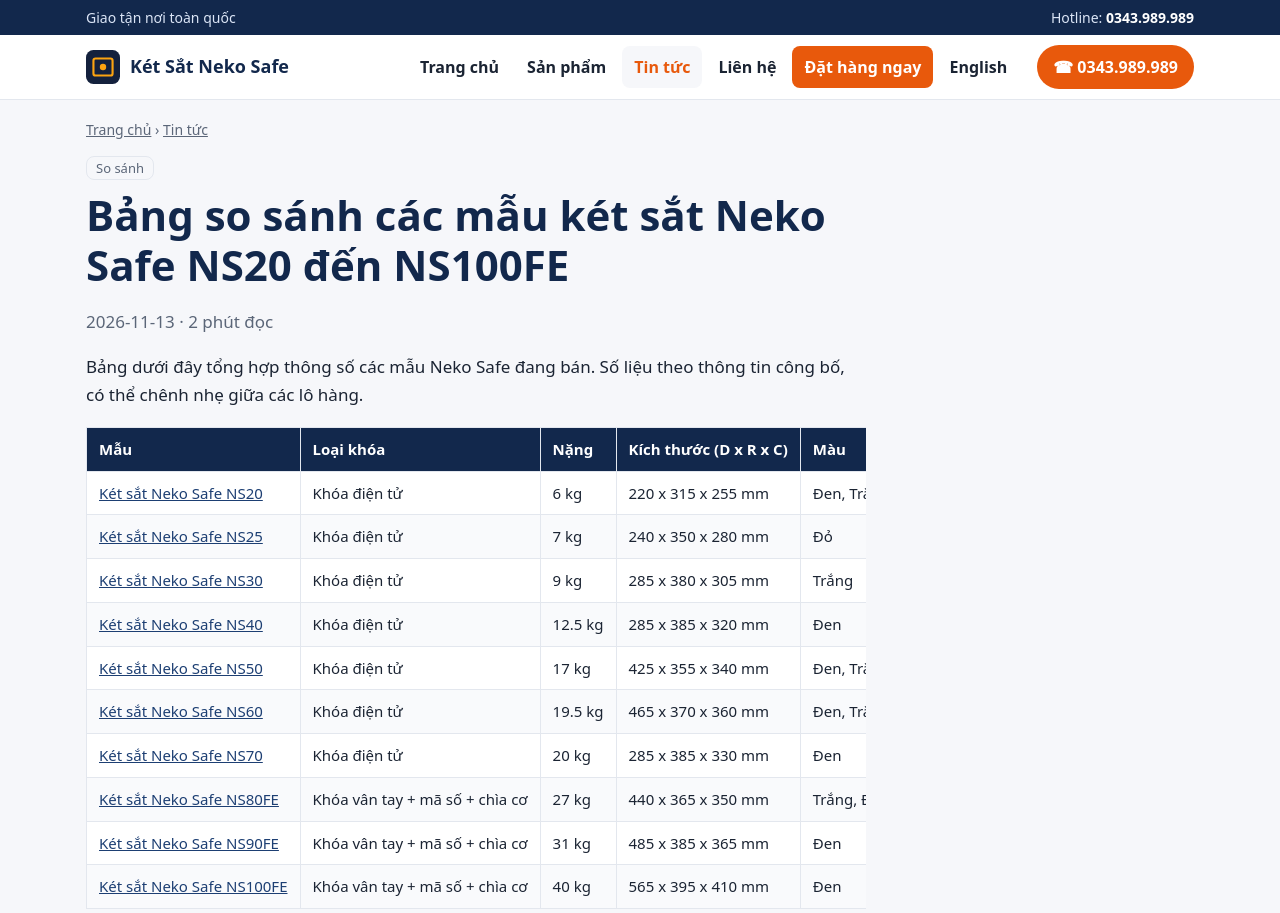
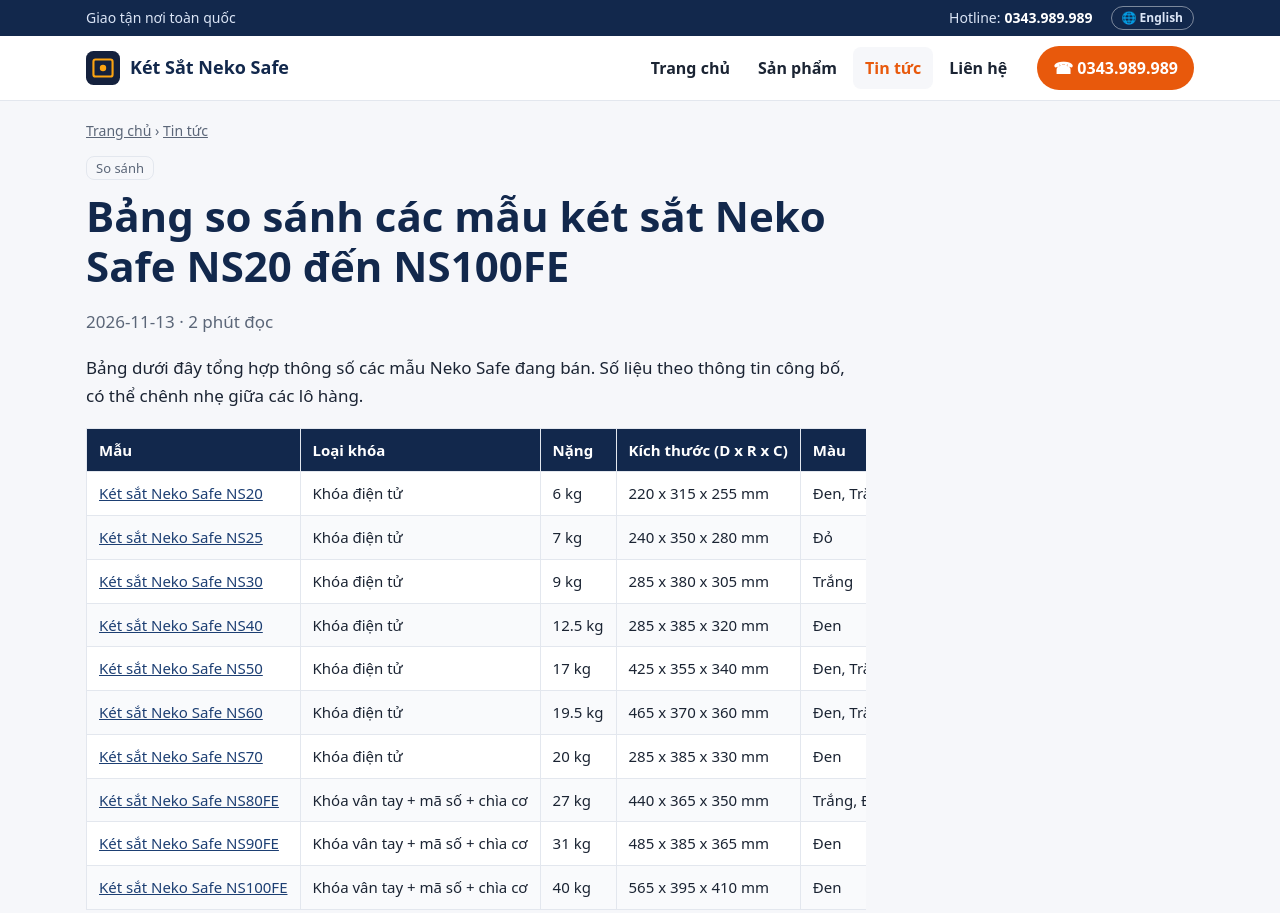
Before and after one commit to bibabibomega/neko-safe-web, an Astro site: page /tin-tuc/bang-so-sanh-ket-sat-neko-safe/ in a window 1280 px wide. Shown: the top 913 px of the page. Built offline with nearby package versions, Linux system fonts and the light colour scheme; Astro itself is replaced by a stand-in of ours.

Commit message:
Chuyen nut ngon ngu len thanh tren, bo nut Dat hang tren menu
Co-Authored-By: Claude Sonnet 5.5 <noreply@anthropic.com>

```diff
--- a/src/layouts/Base.astro
+++ b/src/layouts/Base.astro
@@ -71,17 +71,14 @@ const isHere = (href: string) => (href === '/' || href === '/en/' ? here === hre
     <div class="topbar">
       <div class="wrap">
         <span class="hide-m">{vi ? 'Giao tận nơi toàn quốc' : 'Delivery nationwide'}</span>
-        <span>Hotline: {SITE.phones.map((p, i) => <>{i > 0 && ' / '}<a href={`tel:${p.tel}`}>{p.display}</a></>)}</span>
+        <span class="tb-right">Hotline: {SITE.phones.map((p, i) => <>{i > 0 && ' / '}<a href={`tel:${p.tel}`}>{p.display}</a></>)}<a class="lang" href={switchHref} hreflang={HTML_LANG[other]} lang={HTML_LANG[other]}>🌐 {t.otherLang}</a></span>
       </div>
     </div>
     <header class="site">
       <div class="wrap">
         <a class="brand" href={pathFor(locale, 'home')}><img src="/favicon.svg" alt="" width="34" height="34" /><span>{SITE.name}</span></a>
         <nav class="main" aria-label="Main">
-          {nav.map(([href, label]) => <a href={href} aria-current={isHere(href) ? 'page' : undefined}>{label}</a>)}
-          {vi && <a class="nav-order" href={VI_PAGES.order} aria-current={isHere(VI_PAGES.order) ? 'page' : undefined}>Đặt hàng ngay</a>}
-          <a href={switchHref} hreflang={HTML_LANG[other]} lang={HTML_LANG[other]}>{t.otherLang}</a>
-        </nav>
+          {nav.map(([href, label]) => <a href={href} aria-current={isHere(href) ? 'page' : undefined}>{label}</a>)}        </nav>
         <a class="call-btn" href={`tel:${p1.tel}`}>☎ {p1.display}</a>
       </div>
     </header>
--- a/src/styles/global.css
+++ b/src/styles/global.css
@@ -21,6 +21,9 @@ section { padding: 40px 0; }
 .topbar { background: var(--brand); color: #dbe5f6; font-size: 14px; }
 .topbar .wrap { display: flex; justify-content: space-between; gap: 12px; padding-top: 6px; padding-bottom: 6px; flex-wrap: wrap; }
 .topbar a { color: #fff; font-weight: 700; text-decoration: none; }
+.topbar .tb-right { display: flex; align-items: center; gap: 4px; margin-left: auto; }
+.topbar a.lang { margin-left: 14px; padding: 1px 10px; border: 1px solid rgba(255, 255, 255, .45); border-radius: 999px; font-size: 12px; font-weight: 600; color: #dbe5f6; }
+.topbar a.lang:hover { background: rgba(255, 255, 255, .15); color: #fff; }
 header.site { background: #fff; border-bottom: 1px solid var(--line); position: sticky; top: 0; z-index: 20; }
 header.site .wrap { display: flex; align-items: center; gap: 18px; padding-top: 10px; padding-bottom: 10px; flex-wrap: wrap; }
 .brand { display: flex; align-items: center; gap: 10px; font-weight: 800; font-size: 18px; color: var(--brand); text-decoration: none; margin-right: auto; }
@@ -157,8 +160,6 @@ table.t tr:nth-child(even) td { background: #f9fafc; }
 .lead-msg.err { color: #c62828; }
 .small { font-size: 13px; margin: 6px 0 0; }
 .btn[disabled] { opacity: .6; cursor: wait; }
-.nav-order { background: var(--accent); color: #fff !important; }
-.nav-order:hover { background: var(--accent2) !important; color: #fff !important; }
 @media (max-width: 600px) { .fgrid { grid-template-columns: 1fr; } }
 
 /* footer */
```
Also changed, not shown: src/components/ProductCards.astro (deleted, +0 -20 lines).
